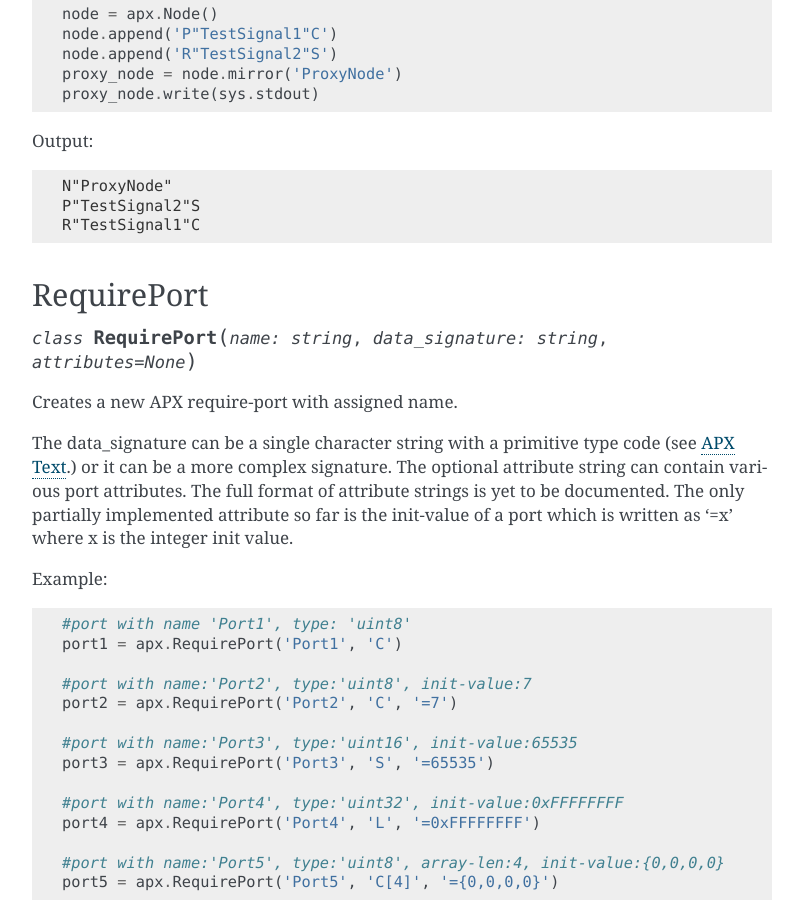
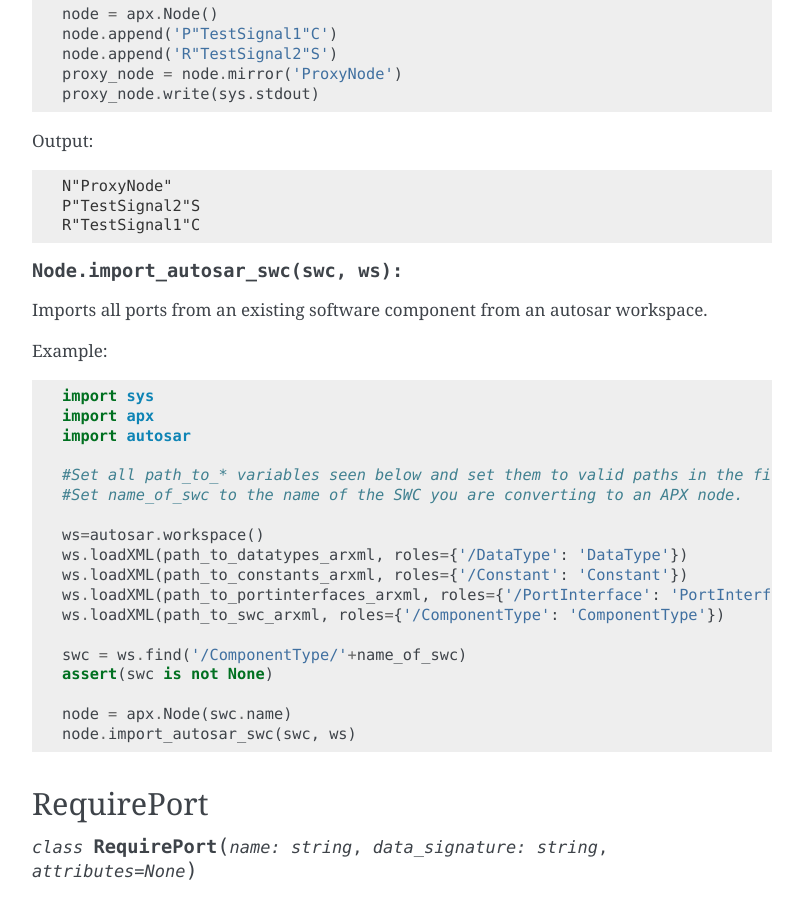
Before and after one commit to ovenystas/py-apx, a Sphinx documentation site: the page built from doc/apx.rst, in a window 1280 px wide and 900 px high, scrolled down 2747 px. Shown: the whole window, without its empty margins (388-1191 px from the left). Built offline with Sphinx 7.4.7, drawn with Linux system fonts in a browser that asks for light colours; some of the changed text lies outside the part shown.

Commit message:
Some fixes and improvements

```diff
--- a/doc/apx.rst
+++ b/doc/apx.rst
@@ -92,7 +92,7 @@ Example::
    ws.loadXML(path_to_datatypes_arxml, roles={'/DataType': 'DataType'})
    ws.loadXML(path_to_constants_arxml, roles={'/Constant': 'Constant'})
    ws.loadXML(path_to_portinterfaces_arxml, roles={'/PortInterface': 'PortInterface'})
-   ws.loadXML(path_to_component_arxml, roles={'/ComponentType': 'ComponentType'})
+   ws.loadXML(path_to_swc_arxml, roles={'/ComponentType': 'ComponentType'})
 
    swc = ws.find('/ComponentType/'+name_of_swc)
    assert(swc is not None)
@@ -139,6 +139,30 @@ Output:
    P"TestSignal2"S
    R"TestSignal1"C
 
+.. py:method :: Node.import_autosar_swc(swc, ws):
+
+Imports all ports from an existing software component from an autosar workspace.
+
+Example::
+
+   import sys
+   import apx
+   import autosar
+
+   #Set all path_to_* variables seen below and set them to valid paths in the file system.
+   #Set name_of_swc to the name of the SWC you are converting to an APX node.
+
+   ws=autosar.workspace()
+   ws.loadXML(path_to_datatypes_arxml, roles={'/DataType': 'DataType'})
+   ws.loadXML(path_to_constants_arxml, roles={'/Constant': 'Constant'})
+   ws.loadXML(path_to_portinterfaces_arxml, roles={'/PortInterface': 'PortInterface'})
+   ws.loadXML(path_to_swc_arxml, roles={'/ComponentType': 'ComponentType'})
+
+   swc = ws.find('/ComponentType/'+name_of_swc)
+   assert(swc is not None)
+
+   node = apx.Node(swc.name)
+   node.import_autosar_swc(swc, ws)
 
 RequirePort
 -----------
```
Also changed, not shown: 2 other files.
